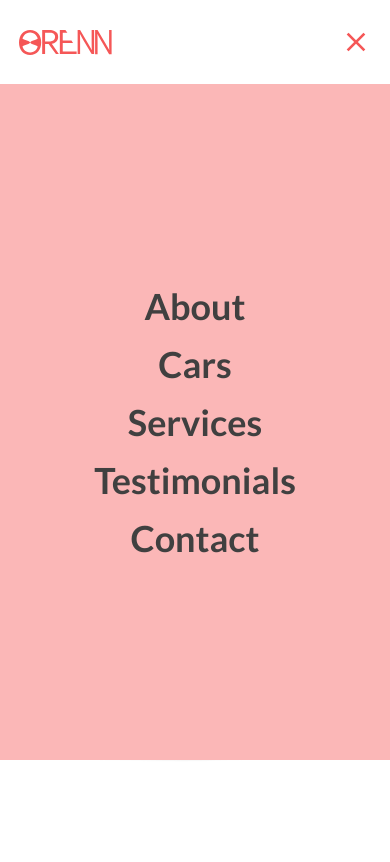
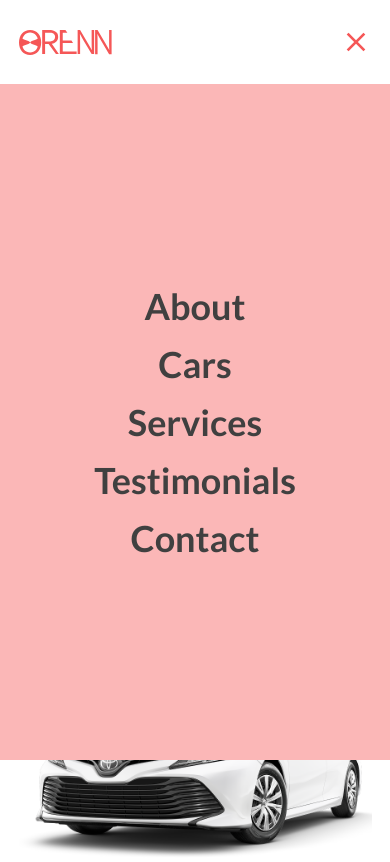
Before and after one commit to molaraiche/oreen, a Next.js app: page / in a window 390 px wide. Built offline with nearby package versions, Linux system fonts and the light colour scheme.

Commit message:
fix the margin

```diff
--- a/pages/Home.tsx
+++ b/pages/Home.tsx
@@ -3,7 +3,7 @@ import Image from "next/image";
 
 const Home = () => {
   return (
-    <div className=' flex items-center justify-center h-[80vh] flex-col md:flex-row gap-10 md:gap-0'>
+    <div className=' flex items-center justify-center h-[80vh] flex-col md:flex-row gap-10 md:gap-0 my-[6rem] md:my-0'>
       <div className=' w-full md:w-1/2'>
         <h1 className='text-[56px] font-lato font-bold text-netral-8 leading-[67px] my-2.5'>
           We Have Prepared a Car For Your Trip
```
